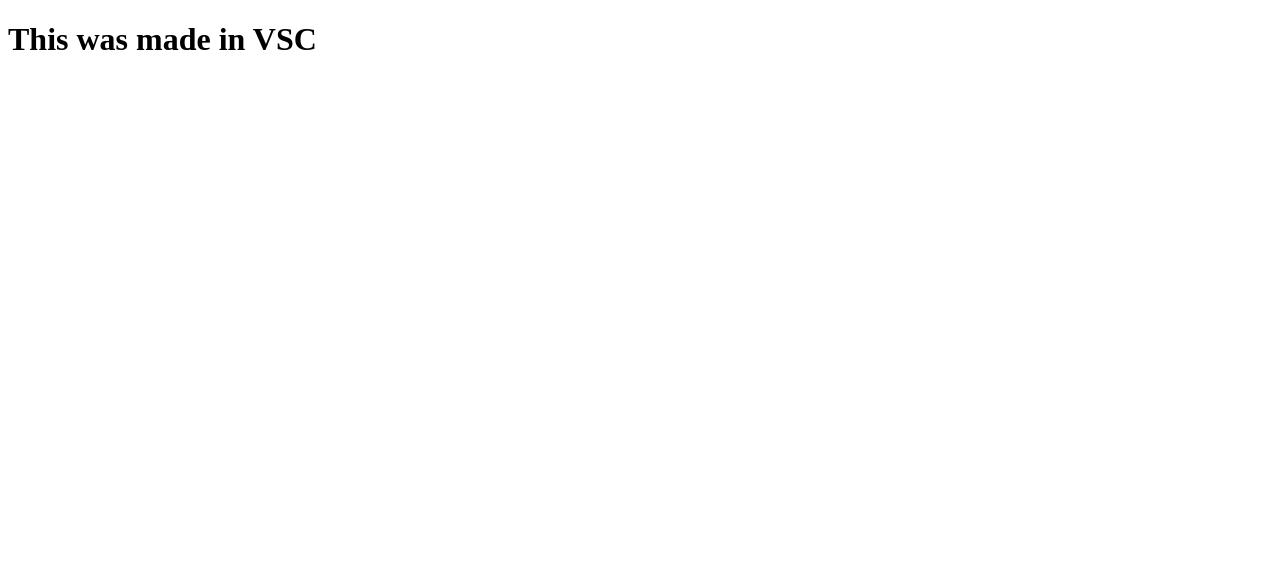
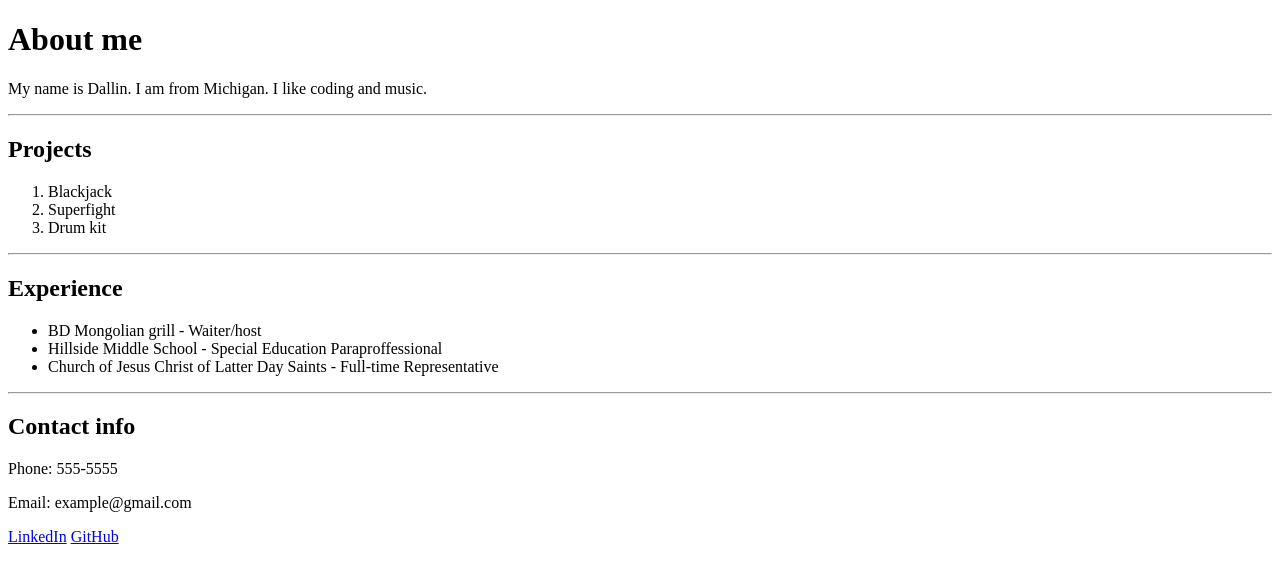
Before and after one commit to dbowie83/myPortfolio, a plain HTML site: page index.html in a window 1280 px wide. Drawn offline with Linux system fonts and the light colour scheme.

Commit message:
add content to index.html, including about, projects, experience, contact info

```diff
--- a/index.html
+++ b/index.html
@@ -3,9 +3,38 @@
 <head>
     <meta charset="UTF-8">
     <meta name="viewport" content="width=device-width, initial-scale=1.0">
-    <title>Document</title>
+    <title>Portfolio</title>
 </head>
 <body>
-    <h1>This was made in VSC</h1>
+    <h1>About me</h1>
+    <p>My name is Dallin. I am from Michigan. I like coding and music.</p>
+    <hr>
+
+    <h2>Projects</h2>
+    <ol>
+        <li>Blackjack</li>
+        <li>Superfight</li>
+        <li>Drum kit</li>
+    </ol>
+
+    <hr>
+
+    <h2>Experience</h2>
+    <ul>
+        <li>BD Mongolian grill - Waiter/host</li>
+        <li>Hillside Middle School - Special Education Paraproffessional</li>
+        <li>Church of Jesus Christ of Latter Day Saints - Full-time Representative</li>
+    </ul>
+
+    <hr>
+
+<h2>Contact info</h2>
+
+<p>Phone: 555-5555</p>
+<p>Email: example@gmail.com</p>
+
+<a href="https://www.linkedin.com/in/dallin-bowie-680365124/">LinkedIn</a>
+<a href="https://github.com/dbowie83">GitHub</a>
+
 </body>
 </html>
```
